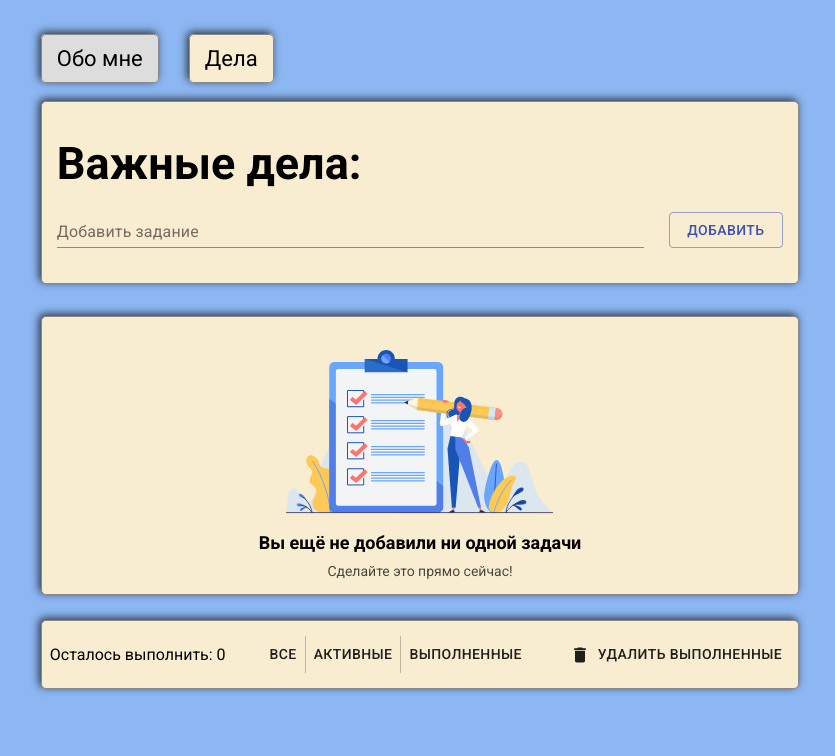
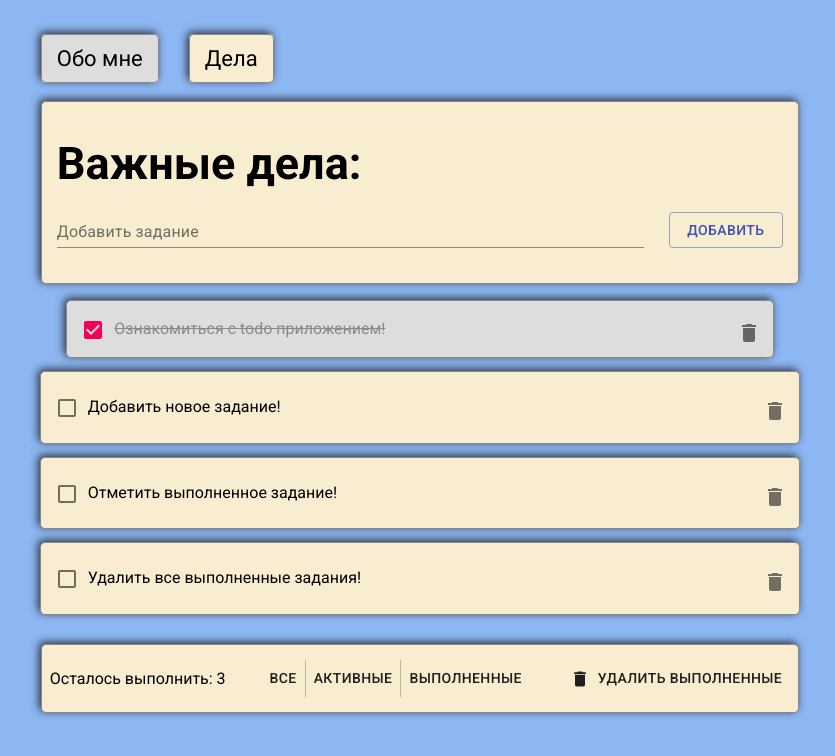
Before and after one commit to WebHeroSchool/toDoSolomon, a React (Create React App) app: page /todo in a window 1280 px wide. Shown: the top 756 px of the page, without its empty margins (220-1055 px from the left). Built offline with nearby package versions, Linux system fonts and the light colour scheme.

Commit message:
Count правильно показывает кол-во невып заданий

```diff
--- a/src/components/Todo/Todo.js
+++ b/src/components/Todo/Todo.js
@@ -1,4 +1,4 @@
-import React, {useState, useEffect} from "react";
+import React, {useState} from "react";
 import ItemList from "../ItemList/ItemList";
 import InputItem from "../InputItem/InputItem";
 import Footer from "../Footer/Footer";
@@ -7,40 +7,32 @@ import styles from '../Todo/Todo.module.css';
 const Todo = () => {
   const initialState = {
     items: [
-      // {
-      //   value: 'Передать в футер кол-во дел которые нужно выполнить!',
-      //   isDone: true,
-      //   id: 1,
-      // },
-      // {
-      //   value: 'Передать 3 дела в Item!',
-      //   isDone: false,
-      //   id: 2,
-      // },
-      // {
-      //   value: 'Запушить в репозиторий!',
-      //   isDone: true,
-      //   id: 3,
-      // },
-      // {
-      //   value: 'Дополнительный!',
-      //   isDone: false,
-      //   id: 4,
-      // },
+      {
+        value: 'Ознакомиться с todo приложением!',
+        isDone: true,
+        id: 1,
+      },
+      {
+        value: 'Добавить новое задание!',
+        isDone: false,
+        id: 2,
+      },
+      {
+        value: 'Отметить выполненное задание!',
+        isDone: false,
+        id: 3,
+      },
+      {
+        value: 'Удалить все выполненные задания!',
+        isDone: false,
+        id: 4,
+      },
     ],
     count: 4,
   };
 
   const [items, setItems] = useState(initialState.items);
   const [count, setCount] = useState(initialState.count);
-
-  useEffect(() => {
-    console.log('update')
-  });
-
-  useEffect(() => {
-    console.log('mount')
-  }, [items]);
 
   //Стрелочная ф-ция не теряет контекст, поэтому будем использовать ее.
   const onClickDone = (id) => {
@@ -71,6 +63,8 @@ const Todo = () => {
     setItems(newItems);
     setCount((count) => count + 1)
   }
+
+  const getCountUnfulfilled = items.filter(item => item.isDone === false);
 
   const onClickDeleteAllTrue = () => {
     const newItems = items.filter(item => item.isDone === false);
@@ -111,7 +105,7 @@ const Todo = () => {
               </div>
             : null}
           <Footer
-            count={items.length}
+            count={ getCountUnfulfilled.length }
             onClickDeleteAllTrue={onClickDeleteAllTrue}
             onClickFilterAll={onClickFilterAll}
             onClickFilterFalse={onClickFilterFalse}
```
